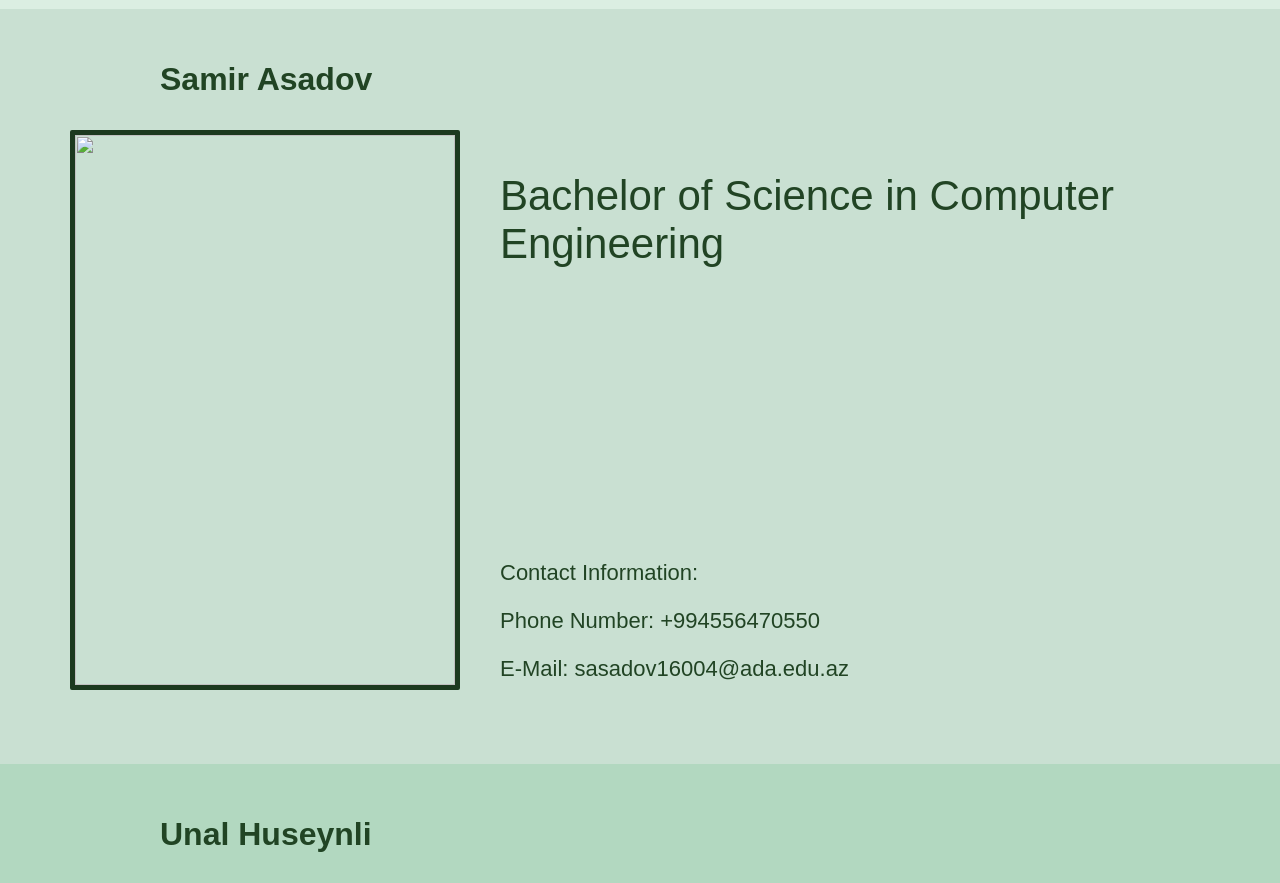
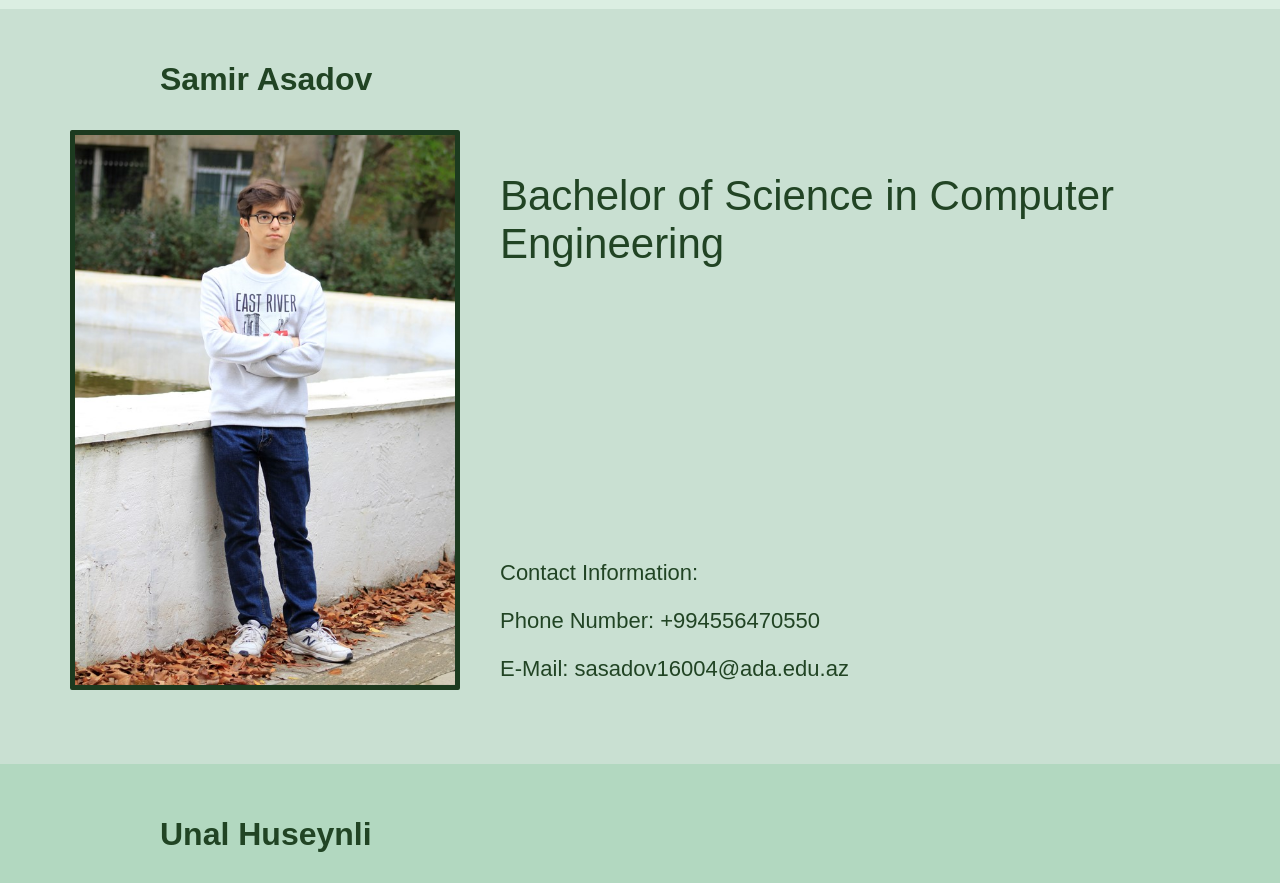
Before and after one commit to samirAsadov/samirAsadov.github.io, a plain HTML site: page team.html in a window 1280 px wide. Shown: the part 840-1723 px from the top of the page. Drawn offline with Linux system fonts and the light colour scheme; a web font is replaced by a local one.

Commit message:
Update team.html

```diff
--- a/team.html
+++ b/team.html
@@ -23,7 +23,7 @@
         <div class="samir">
             <h3>Samir Asadov</h3>
             <div class="photo1">
-                <img src="./Samir.jpeg" width="380" height="550">
+                <img src="./Samir.jpg" width="380" height="550">
             </div>
             <div class="info1">
                 <p>Bachelor of Science in Computer Engineering</p>
```
